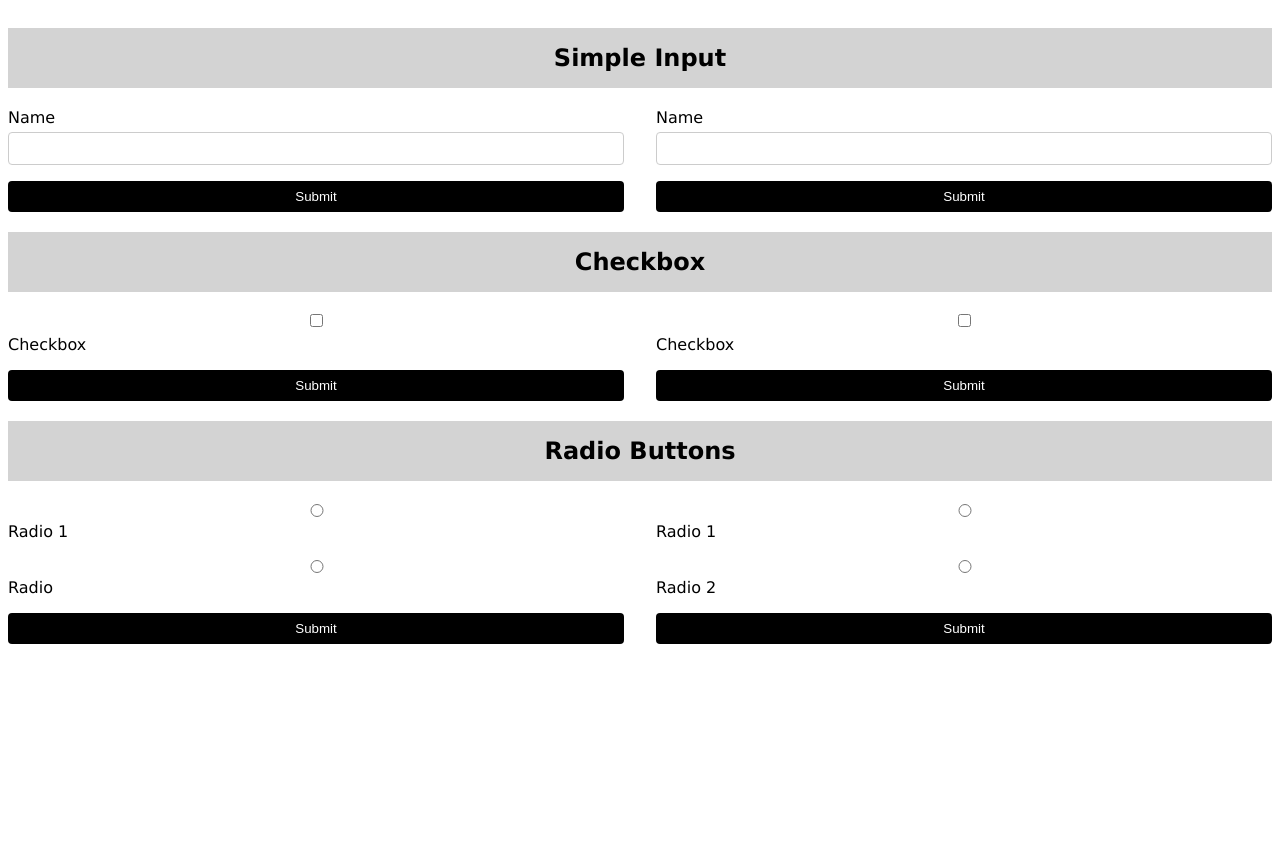
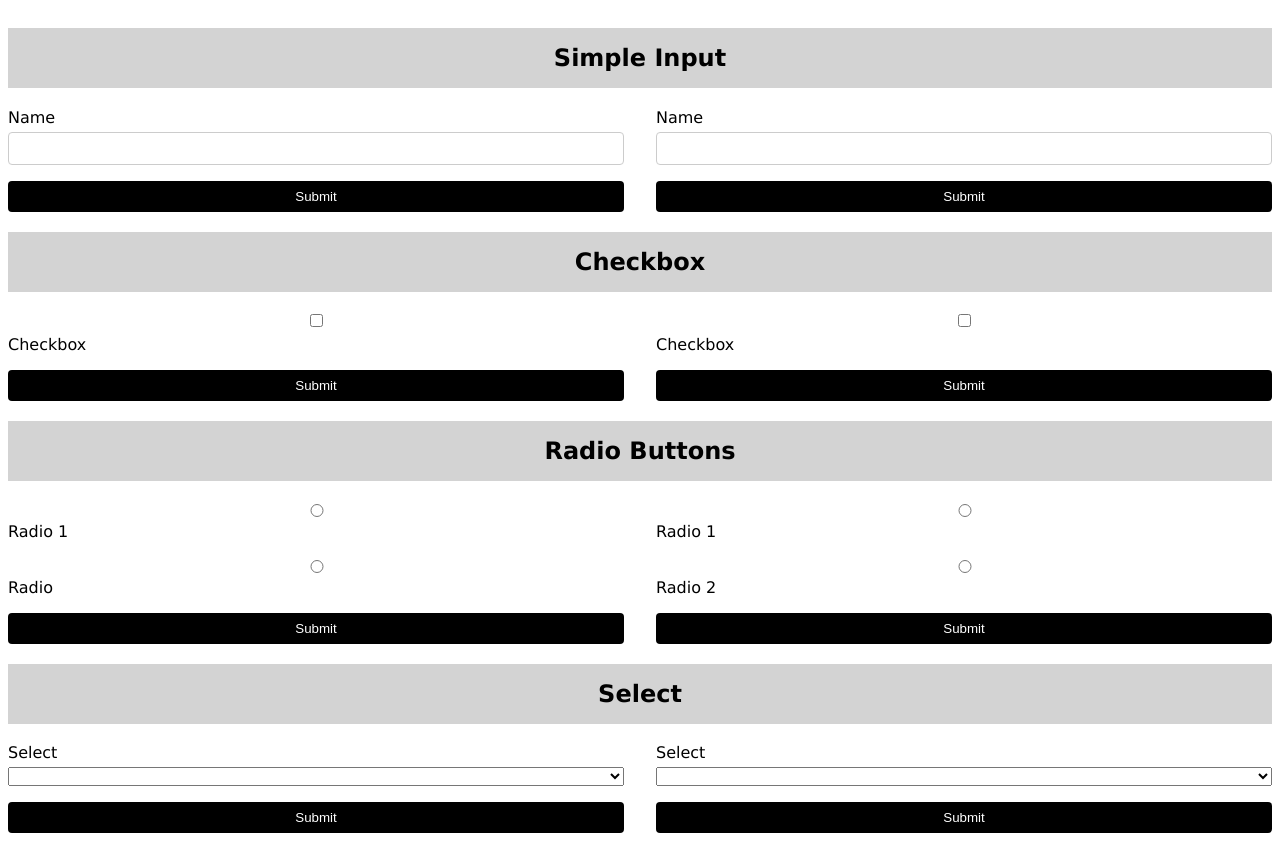
Before and after one commit to angular-courses-lab/angular-forms-comparison, an Angular app: page / in a window 1280 px wide. Before the commit the page ends 800 px from the top, so only its background shows below. Built offline with nearby package versions, Linux system fonts and the light colour scheme.

Commit message:
feat: add simple select

```diff
--- a/src/app/app.component.html
+++ b/src/app/app.component.html
@@ -13,3 +13,8 @@
   <app-reactive-simple-radio-buttons />
   <app-template-simple-radio-buttons />
 </section>
+<h2>Select</h2>
+<section>
+  <app-reactive-simple-select />
+  <app-template-simple-select />
+</section>
--- a/src/app/app.component.ts
+++ b/src/app/app.component.ts
@@ -5,6 +5,8 @@ import { ReactiveSimpleCheckboxComponent } from './modules/reactive/reactive-sim
 import { TemplateSimpleCheckboxComponent } from './modules/template/template-simple-checkbox.ng';
 import { ReactiveSimpleRadioButtonsComponent } from './modules/reactive/reactive-simple-radio-buttons.ng';
 import { TemplateSimpleRadioButtonsComponent } from './modules/template/template-simple-radio-buttons.ng';
+import { ReactiveSimpleSelectComponent } from './modules/reactive/reactive-simple-select.ng';
+import { TemplateSimpleSelectComponent } from './modules/template/template-simple-select.ng';
 
 @Component({
   selector: 'app-root',
@@ -15,6 +17,8 @@ import { TemplateSimpleRadioButtonsComponent } from './modules/template/template
     TemplateSimpleCheckboxComponent,
     ReactiveSimpleRadioButtonsComponent,
     TemplateSimpleRadioButtonsComponent,
+    ReactiveSimpleSelectComponent,
+    TemplateSimpleSelectComponent,
   ],
   templateUrl: './app.component.html',
   styleUrl: './app.component.css',
--- /dev/null
+++ b/src/app/modules/reactive/reactive-simple-select.ng.ts
@@ -0,0 +1,26 @@
+import { Component } from '@angular/core';
+import { FormControl, ReactiveFormsModule } from '@angular/forms';
+
+@Component({
+  selector: 'app-reactive-simple-select',
+  template: `
+    <form>
+      <label>
+        <span>Select</span>
+        <select name="select" [formControl]="control">
+          <option value="1">Option 1</option>
+          <option value="2">Option 2</option>
+        </select>
+      </label>
+      <button type="submit" (click)="submit()">Submit</button>
+    </form>
+  `,
+  imports: [ReactiveFormsModule],
+})
+export class ReactiveSimpleSelectComponent {
+  control = new FormControl('');
+
+  submit() {
+    alert(this.control.value);
+  }
+}
--- /dev/null
+++ b/src/app/modules/template/template-simple-select.ng.ts
@@ -0,0 +1,28 @@
+import { Component } from '@angular/core';
+
+import { signal } from '@angular/core';
+import { FormsModule } from '@angular/forms';
+
+@Component({
+  selector: 'app-template-simple-select',
+  template: `
+    <form>
+      <label>
+        <span>Select</span>
+        <select name="select" [(ngModel)]="select">
+          <option value="1">Option 1</option>
+          <option value="2">Option 2</option>
+        </select>
+      </label>
+      <button type="submit" (click)="submit()">Submit</button>
+    </form>
+  `,
+  imports: [FormsModule],
+})
+export class TemplateSimpleSelectComponent {
+  select = signal('');
+
+  submit() {
+    alert(this.select());
+  }
+}
```
